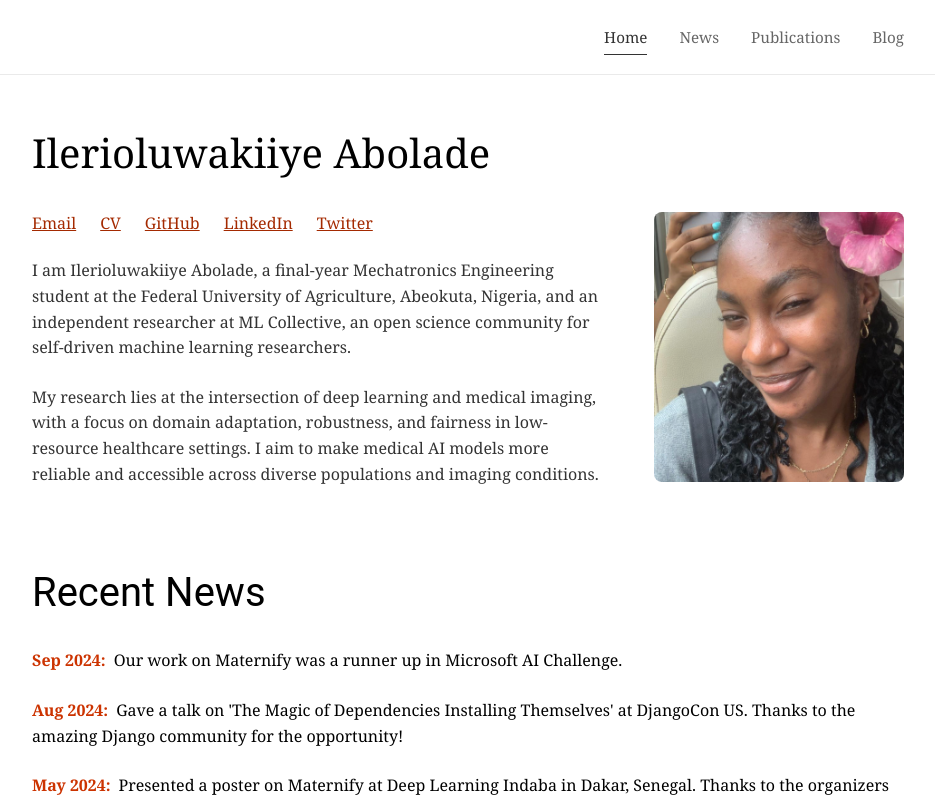
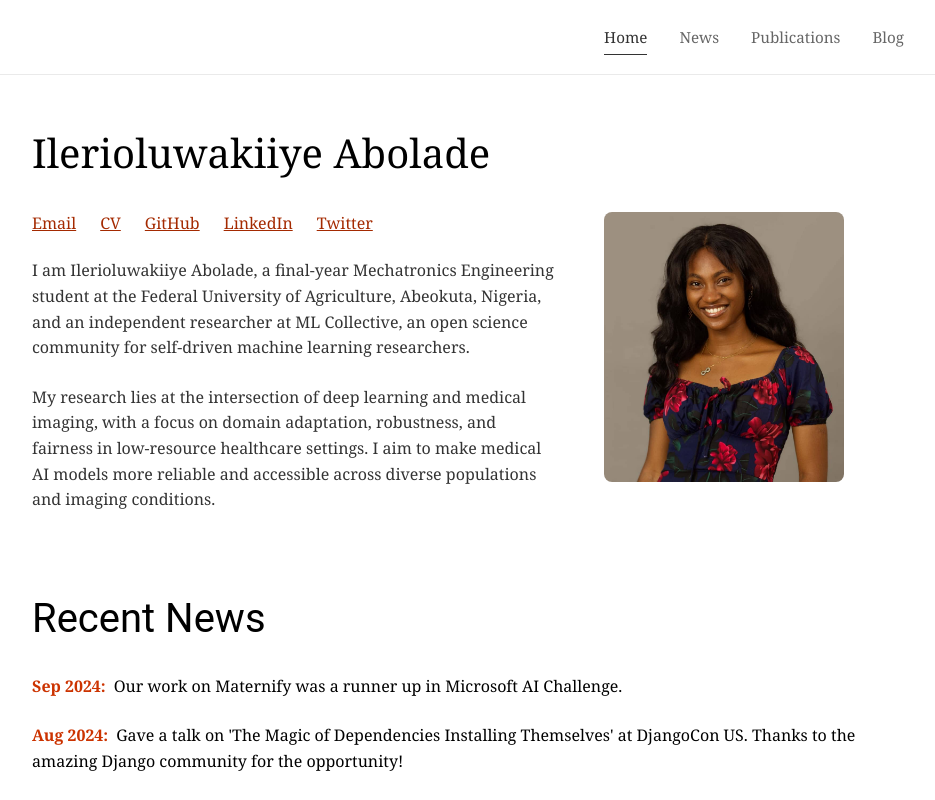
Before and after one commit to ileri-oluwa-kiiye/ileri-oluwa-kiiye.github.io, a React (Vite) app: page / in a window 1280 px wide. Shown: the top 800 px of the page, without its empty margins (172-1107 px from the left). Built offline with nearby package versions, Linux system fonts and the light colour scheme.

Commit message:
hero image

```diff
--- a/src/assets/styles/index.js
+++ b/src/assets/styles/index.js
@@ -48,24 +48,36 @@ export const HeroContainer = styled.div`
   }
 
   .hero-image {
-    flex: 0 0 250px;
+    flex: 0 0 300px;
     max-height: fit-content;
 
     img{
-        max-height: 270px;
+        max-height: 300px;
+        width: 150px;
+
+
+    }
+
+    img {
+      width: 240px;
+      height: 270px;
+      border-radius: 8px;
+      object-fit: cover;
     }
 
     @media (max-width: 768px) {
       flex: 0 0 auto;
       width: 100%;
-    }
 
-    img {
+      img {
       width: 100%;
       height: auto;
       border-radius: 8px;
       object-fit: cover;
     }
+    }
+
+
   }
   .social-links {
   margin-bottom: 1.5rem;
--- a/src/comp/LandingPage/hero.jsx
+++ b/src/comp/LandingPage/hero.jsx
@@ -1,5 +1,5 @@
 import { HeroContainer } from "../../assets/styles"
-import profile from "../../assets/img/prof_pic4.jpeg"
+import profile from "../../assets/img/prof_pic3.jpeg"
 
 const Hero = () => {
   return (
```
Also changed, not shown: src/assets/img/prof_pic3.jpeg (added), src/assets/img/prof_pic4.jpeg (deleted).
